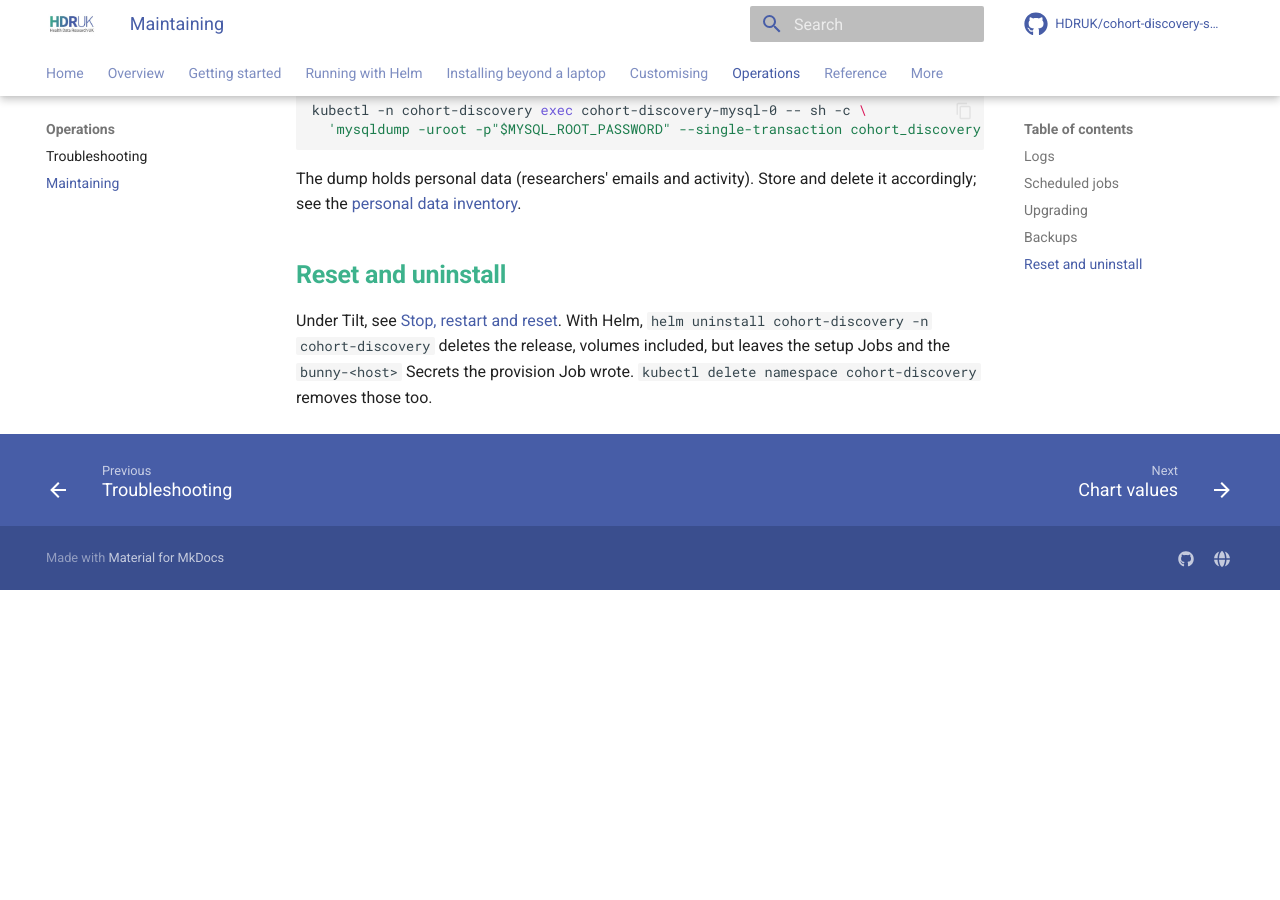
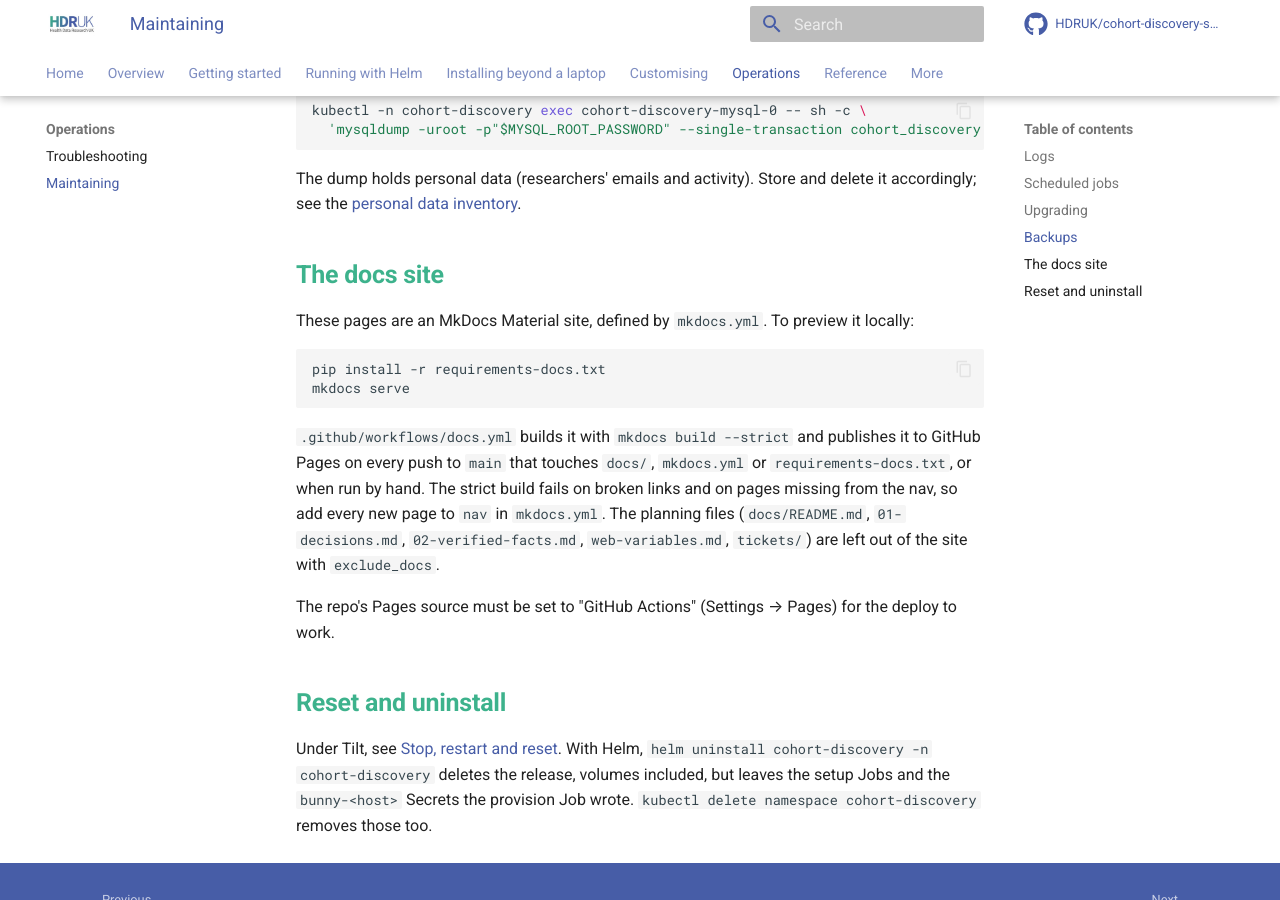
Before and after one commit to HDRUK/cohort-discovery-service-stack, an MkDocs documentation site: the page built from docs/operations/maintaining.md, in a window 1280 px wide and 900 px high, scrolled down 1966 px. Built offline with MkDocs 1.6.1 and Material for MkDocs 9.7.7, drawn with Linux system fonts in a browser that asks for light colours; comment, search, counter and statistics services are not loaded; before the commit the page ends 2556 px from its top, so only the background shows below that.

Commit message:
ci(S9): publish the docs site to GitHub Pages
On every push to main that touches docs/, mkdocs.yml or
requirements-docs.txt, or when run by hand, the workflow builds the
site with mkdocs build --strict and deploys it with the Pages actions.
Broken links and pages missing from the nav therefore stop a deploy.

The actions are pinned to commit SHAs: checkout v7.0.1, setup-python
v7.1.0, configure-pages v6.0.0, upload-pages-artifact v5.0.0 and
deploy-pages v5.0.1. The build job only reads the repo; only the deploy
job gets pages and id-token write.

The repo's Pages source has to be set to "GitHub Actions" for the
deploy to succeed. Maintaining docs gain a section on the site.

````diff
--- a/docs/operations/maintaining.md
+++ b/docs/operations/maintaining.md
@@ -56,6 +56,19 @@ kubectl -n cohort-discovery exec cohort-discovery-mysql-0 -- sh -c \
 
 The dump holds personal data (researchers' emails and activity). Store and delete it accordingly; see the [personal data inventory](../data-protection/personal-data-inventory.md).
 
+## The docs site
+
+These pages are an MkDocs Material site, defined by `mkdocs.yml`. To preview it locally:
+
+```bash
+pip install -r requirements-docs.txt
+mkdocs serve
+```
+
+`.github/workflows/docs.yml` builds it with `mkdocs build --strict` and publishes it to GitHub Pages on every push to `main` that touches `docs/`, `mkdocs.yml` or `requirements-docs.txt`, or when run by hand. The strict build fails on broken links and on pages missing from the nav, so add every new page to `nav` in `mkdocs.yml`. The planning files (`docs/README.md`, `01-decisions.md`, `02-verified-facts.md`, `web-variables.md`, `tickets/`) are left out of the site with `exclude_docs`.
+
+The repo's Pages source must be set to "GitHub Actions" (Settings → Pages) for the deploy to work.
+
 ## Reset and uninstall
 
 Under Tilt, see [Stop, restart and reset](../getting-started.md#stop-restart-and-reset). With Helm, `helm uninstall cohort-discovery -n cohort-discovery` deletes the release, volumes included, but leaves the setup Jobs and the `bunny-<host>` Secrets the provision Job wrote. `kubectl delete namespace cohort-discovery` removes those too.
````
Also changed, not shown: docs/tickets/S9-stack-user-docs.md (+1 -1 lines), 1 other file.
